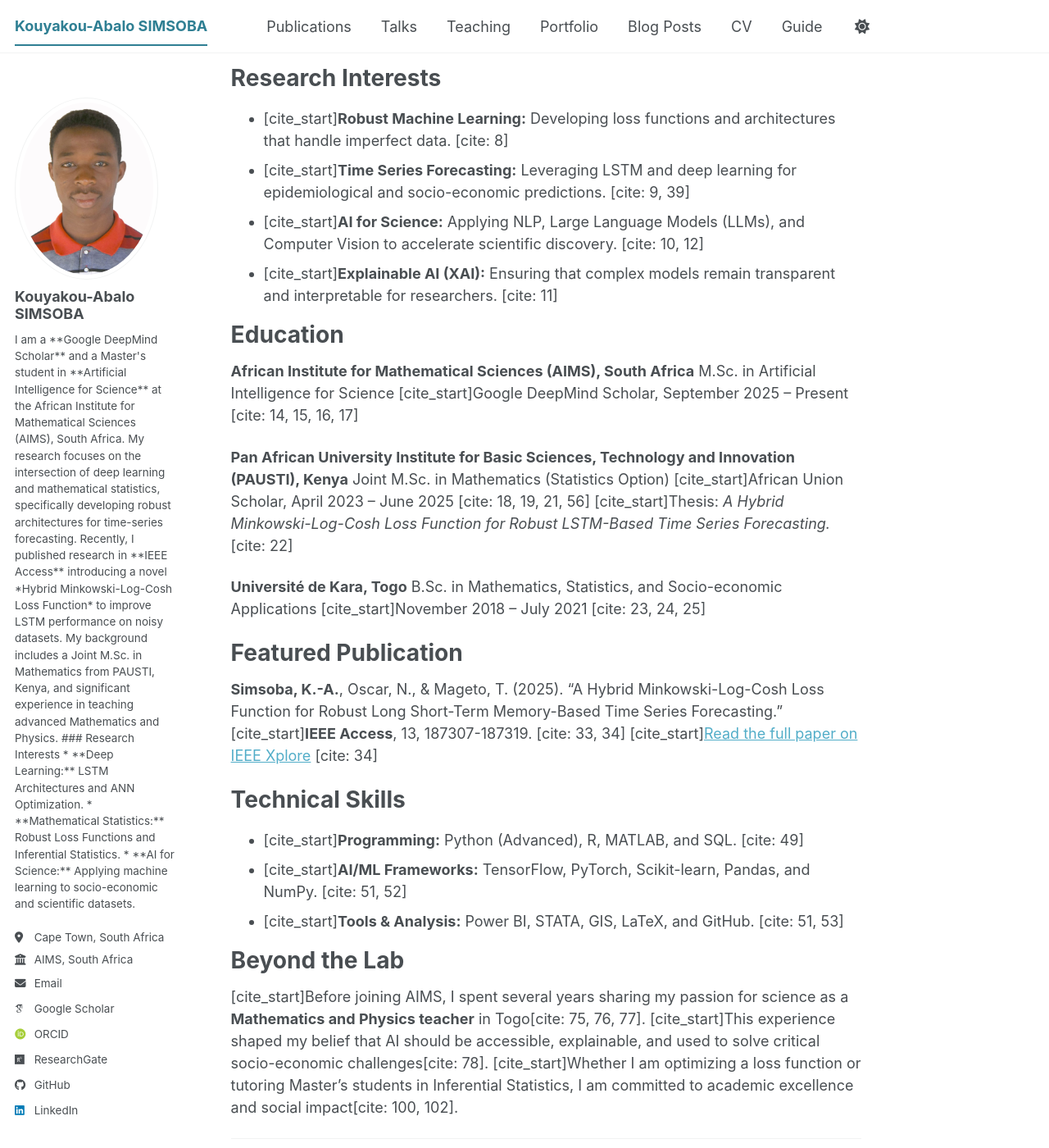
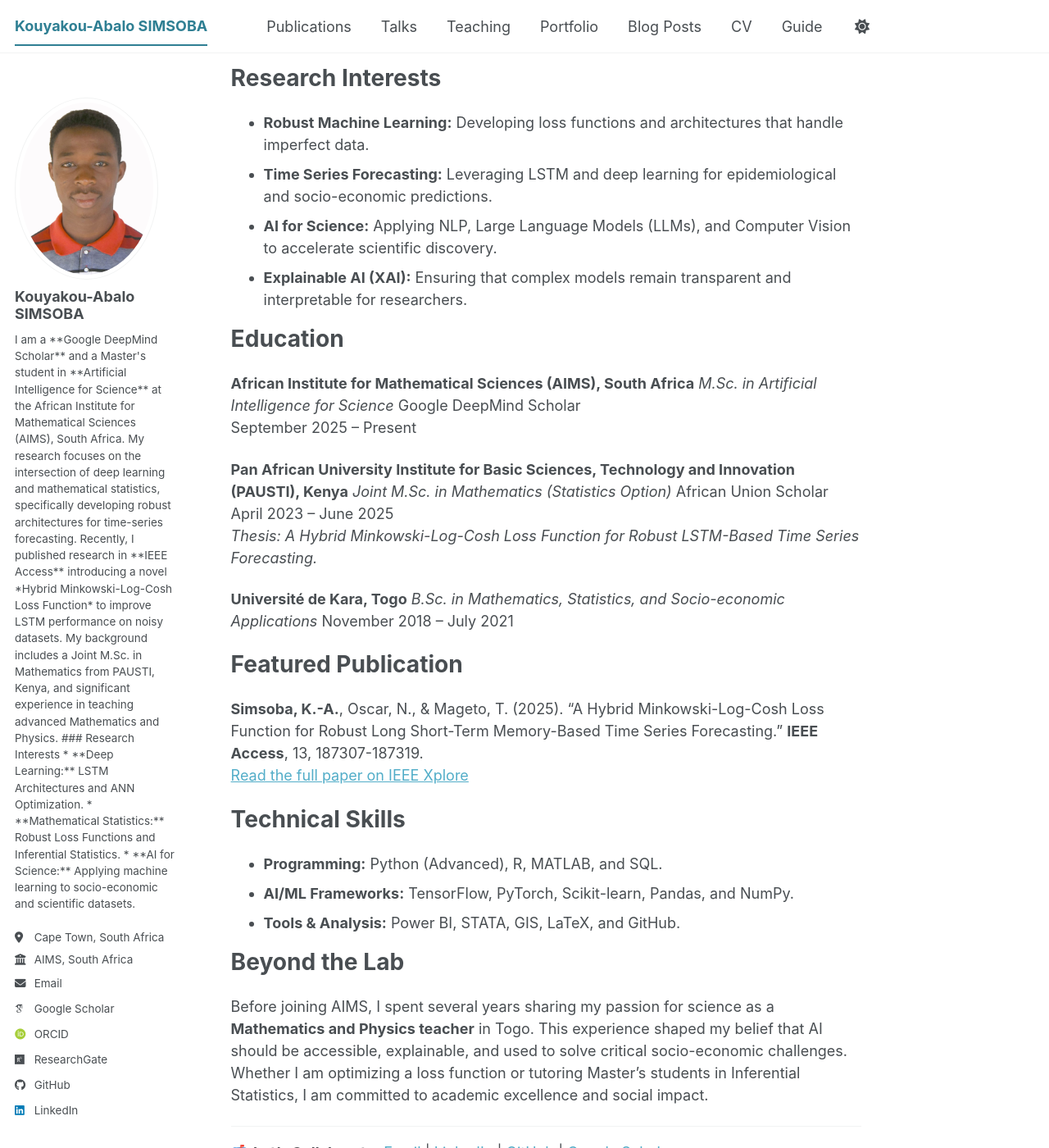
Before and after one commit to simsoba-research/simsoba-research.github.io, a Jekyll site: the page built from _pages/about.md, in a window 1280 px wide and 1400 px high, scrolled down 348 px. Shown: the whole window at 82% size. Built offline with Jekyll 4.4.1, drawn with Linux system fonts in a browser that asks for light colours; some web fonts are replaced; a script bundle is joined from its source files by our own code; library files that are not in the unit come from our copies; some of the changed text lies outside the part shown.

Commit message:
Update about.md

```diff
--- a/_pages/about.md
+++ b/_pages/about.md
@@ -15,45 +15,46 @@ My research expertise lies at the intersection of **Deep Learning** and **Mathem
 
 Research Interests
 ======
+<u></u>
 
-* [cite_start]**Robust Machine Learning:** Developing loss functions and architectures that handle imperfect data. [cite: 8]
-* [cite_start]**Time Series Forecasting:** Leveraging LSTM and deep learning for epidemiological and socio-economic predictions. [cite: 9, 39]
-* [cite_start]**AI for Science:** Applying NLP, Large Language Models (LLMs), and Computer Vision to accelerate scientific discovery. [cite: 10, 12]
-* [cite_start]**Explainable AI (XAI):** Ensuring that complex models remain transparent and interpretable for researchers. [cite: 11]
+* **Robust Machine Learning:** Developing loss functions and architectures that handle imperfect data.
+* **Time Series Forecasting:** Leveraging LSTM and deep learning for epidemiological and socio-economic predictions.
+* **AI for Science:** Applying NLP, Large Language Models (LLMs), and Computer Vision to accelerate scientific discovery.
+* **Explainable AI (XAI):** Ensuring that complex models remain transparent and interpretable for researchers.
 
 Education
 ======
+<u></u>
 
-**African Institute for Mathematical Sciences (AIMS), South Africa**
-M.Sc. in Artificial Intelligence for Science
-[cite_start]Google DeepMind Scholar, September 2025 – Present [cite: 14, 15, 16, 17]
+**African Institute for Mathematical Sciences (AIMS), South Africa** *M.Sc. in Artificial Intelligence for Science* Google DeepMind Scholar
+September 2025 – Present
 
-**Pan African University Institute for Basic Sciences, Technology and Innovation (PAUSTI), Kenya**
-Joint M.Sc. in Mathematics (Statistics Option)
-[cite_start]African Union Scholar, April 2023 – June 2025 [cite: 18, 19, 21, 56]
-[cite_start]Thesis: *A Hybrid Minkowski-Log-Cosh Loss Function for Robust LSTM-Based Time Series Forecasting.* [cite: 22]
+**Pan African University Institute for Basic Sciences, Technology and Innovation (PAUSTI), Kenya** *Joint M.Sc. in Mathematics (Statistics Option)* African Union Scholar
+April 2023 – June 2025
+*Thesis: A Hybrid Minkowski-Log-Cosh Loss Function for Robust LSTM-Based Time Series Forecasting.*
 
-**Université de Kara, Togo**
-B.Sc. in Mathematics, Statistics, and Socio-economic Applications
-[cite_start]November 2018 – July 2021 [cite: 23, 24, 25]
+**Université de Kara, Togo** *B.Sc. in Mathematics, Statistics, and Socio-economic Applications* November 2018 – July 2021
 
 Featured Publication
 ======
+<u></u>
 
-**Simsoba, K.-A.**, Oscar, N., & Mageto, T. (2025). "A Hybrid Minkowski-Log-Cosh Loss Function for Robust Long Short-Term Memory-Based Time Series Forecasting." [cite_start]**IEEE Access**, 13, 187307-187319. [cite: 33, 34]
-[cite_start][Read the full paper on IEEE Xplore](https://doi.org/10.1109/ACCESS.2025.3626795) [cite: 34]
+**Simsoba, K.-A.**, Oscar, N., & Mageto, T. (2025). "A Hybrid Minkowski-Log-Cosh Loss Function for Robust Long Short-Term Memory-Based Time Series Forecasting." **IEEE Access**, 13, 187307-187319.
+[Read the full paper on IEEE Xplore](https://doi.org/10.1109/ACCESS.2025.3626795)
 
 Technical Skills
 ======
+<u></u>
 
-* [cite_start]**Programming:** Python (Advanced), R, MATLAB, and SQL. [cite: 49]
-* [cite_start]**AI/ML Frameworks:** TensorFlow, PyTorch, Scikit-learn, Pandas, and NumPy. [cite: 51, 52]
-* [cite_start]**Tools & Analysis:** Power BI, STATA, GIS, LaTeX, and GitHub. [cite: 51, 53]
+* **Programming:** Python (Advanced), R, MATLAB, and SQL.
+* **AI/ML Frameworks:** TensorFlow, PyTorch, Scikit-learn, Pandas, and NumPy.
+* **Tools & Analysis:** Power BI, STATA, GIS, LaTeX, and GitHub.
 
 Beyond the Lab
 ======
+<u></u>
 
-[cite_start]Before joining AIMS, I spent several years sharing my passion for science as a **Mathematics and Physics teacher** in Togo[cite: 75, 76, 77]. [cite_start]This experience shaped my belief that AI should be accessible, explainable, and used to solve critical socio-economic challenges[cite: 78]. [cite_start]Whether I am optimizing a loss function or tutoring Master's students in Inferential Statistics, I am committed to academic excellence and social impact[cite: 100, 102].
+Before joining AIMS, I spent several years sharing my passion for science as a **Mathematics and Physics teacher** in Togo. This experience shaped my belief that AI should be accessible, explainable, and used to solve critical socio-economic challenges. Whether I am optimizing a loss function or tutoring Master's students in Inferential Statistics, I am committed to academic excellence and social impact.
 
 ---
-📫 **Let's Collaborate:** [Email](mailto:kouyakou@aims.ac.za) | [LinkedIn](https://www.linkedin.com/in/abalo-simsoba-803a75244/) | [GitHub](https://github.com/Abalo39) | [cite_start][Google Scholar](https://scholar.google.com/citations?hl=en&user=RtYAMMoAAAAJ) [cite: 3, 4, 5, 6]
+📫 **Let's Collaborate:** [Email](mailto:kouyakou@aims.ac.za) | [LinkedIn](https://www.linkedin.com/in/abalo-simsoba-803a75244/) | [GitHub](https://github.com/Abalo39) | [Google Scholar](https://scholar.google.com/citations?hl=en&user=RtYAMMoAAAAJ)
```
